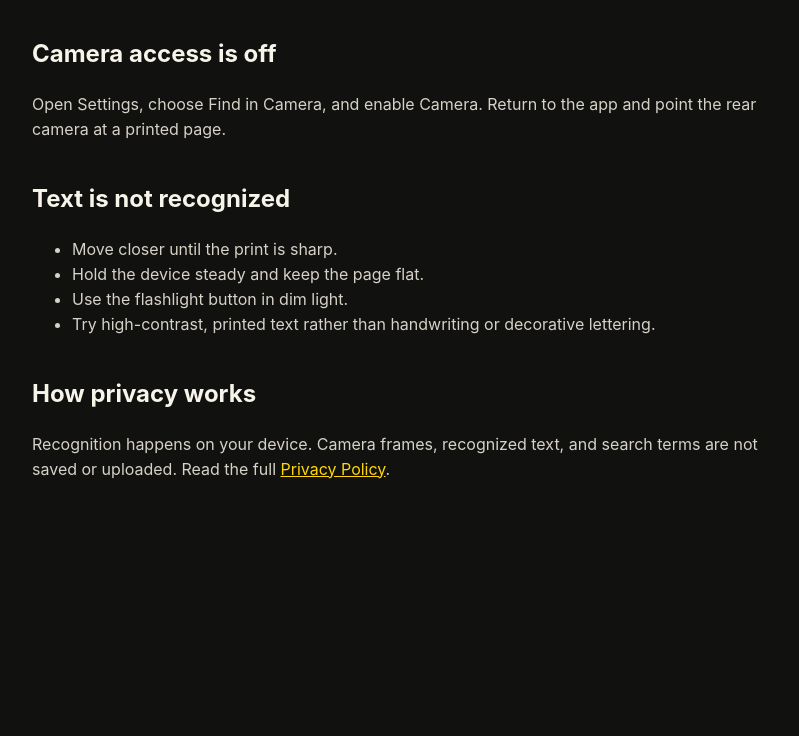
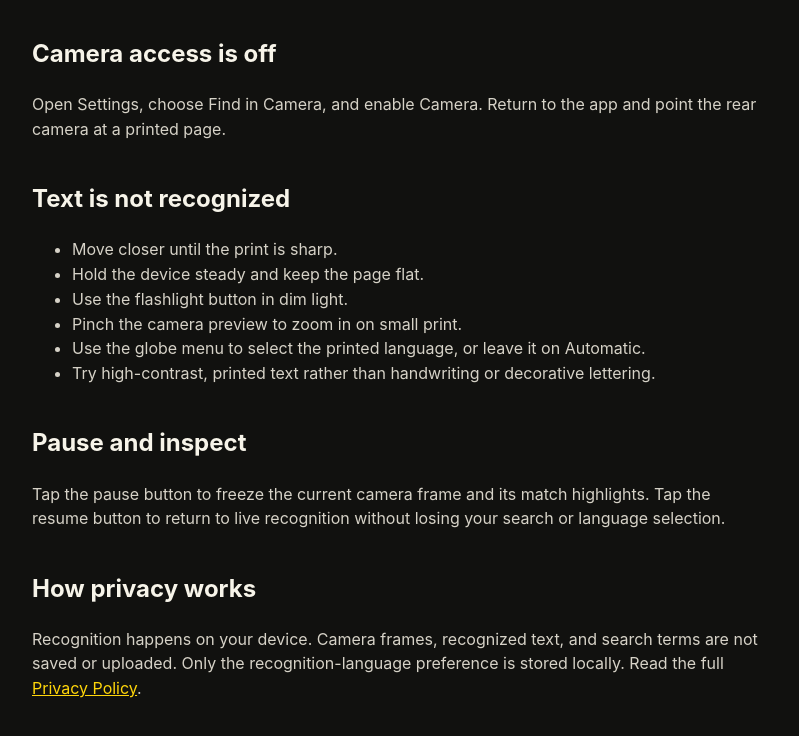
Before and after one commit to qijialiu520/find-in-camera, a plain HTML site: page support.html in a window 1280 px wide. Shown: the part 532-1268 px from the top of the page, without its empty margins (240-1039 px from the left). Before the commit the page ends 1126 px from the top, so only its background shows below. Drawn offline with Linux system fonts and the light colour scheme.

Commit message:
Add files via upload

```diff
--- a/support.html
+++ b/support.html
@@ -27,11 +27,16 @@
       <li>Move closer until the print is sharp.</li>
       <li>Hold the device steady and keep the page flat.</li>
       <li>Use the flashlight button in dim light.</li>
+      <li>Pinch the camera preview to zoom in on small print.</li>
+      <li>Use the globe menu to select the printed language, or leave it on Automatic.</li>
       <li>Try high-contrast, printed text rather than handwriting or decorative lettering.</li>
     </ul>
 
+    <h2>Pause and inspect</h2>
+    <p>Tap the pause button to freeze the current camera frame and its match highlights. Tap the resume button to return to live recognition without losing your search or language selection.</p>
+
     <h2>How privacy works</h2>
-    <p>Recognition happens on your device. Camera frames, recognized text, and search terms are not saved or uploaded. Read the full <a href="privacy.html">Privacy Policy</a>.</p>
+    <p>Recognition happens on your device. Camera frames, recognized text, and search terms are not saved or uploaded. Only the recognition-language preference is stored locally. Read the full <a href="privacy.html">Privacy Policy</a>.</p>
   </main>
 </body>
 </html>
```
Also changed, not shown: privacy.html (+5 -2 lines).
